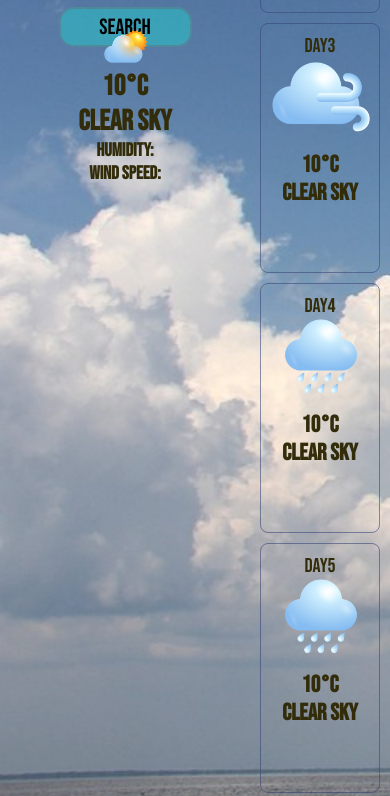
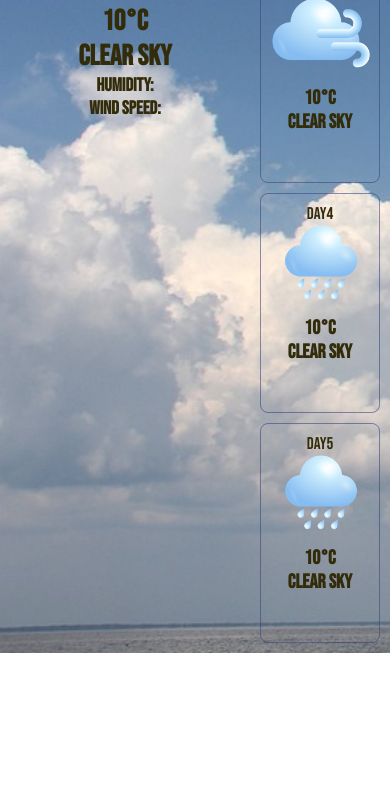
Before and after one commit to Faouzi2/weather-app, a plain HTML site: page index.html in a window 390 px wide. Shown: the part 561-1357 px from the top of the page. After the commit the page ends 1214 px from the top, so only its background shows below. Drawn offline with Linux system fonts and the light colour scheme.

Commit message:
Update style.css

```diff
--- a/style.css
+++ b/style.css
@@ -93,9 +93,9 @@ body{
     padding: 10px;
     margin: 10px;
     text-align: center;
-    width: 200px;
-    height:250px ;
-    font-size: 20px;
+    width: 150px;
+    height:220px ;
+    font-size: 17px;
     color: rgb(50, 44, 10);
 
   }
@@ -103,6 +103,7 @@ body{
 
     transition: 0.3s ;
     background-color:#3b799d66 ;
+    transform: scale(1.3);
   }
 
   .day-img {
@@ -133,6 +134,7 @@ body{
     }
     img.clouds{
       width:30% ;
-      margine-top: 15px;
+      margin-top: 10px;
+
     }
   }
```
